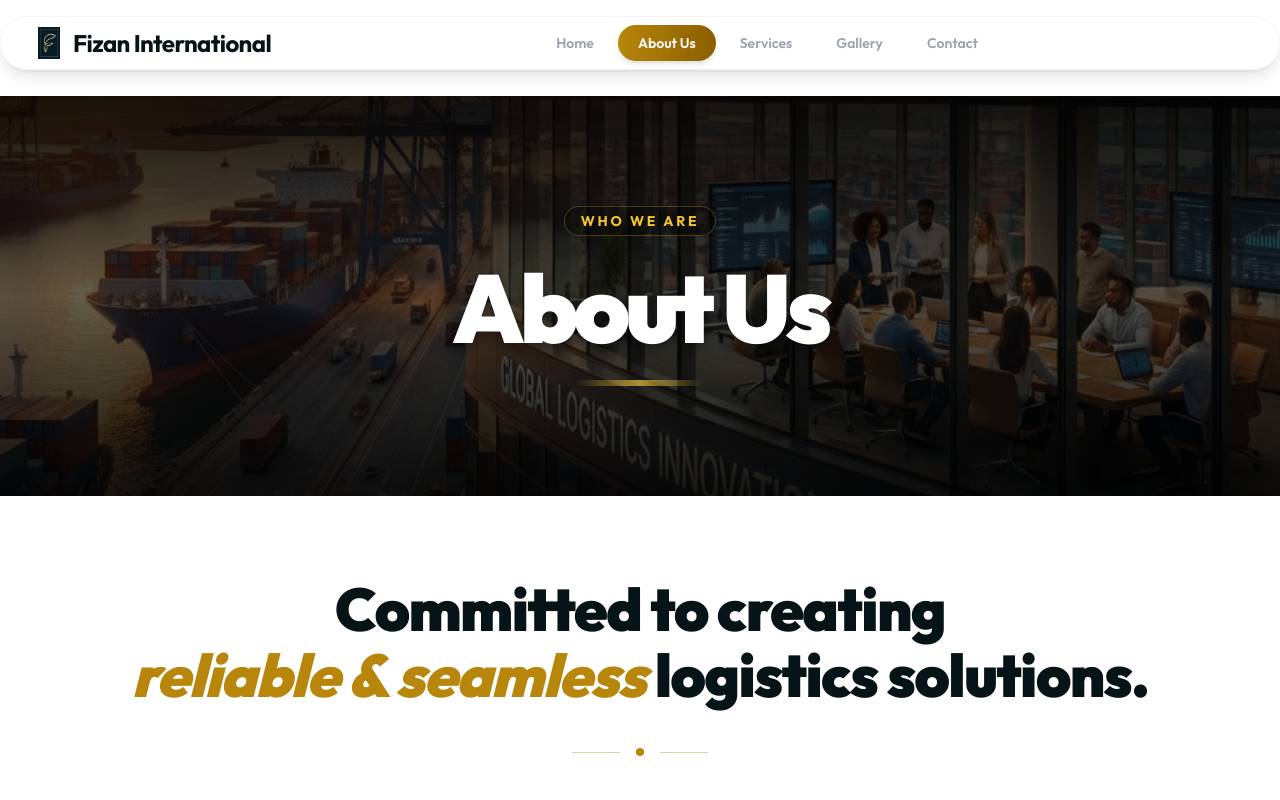
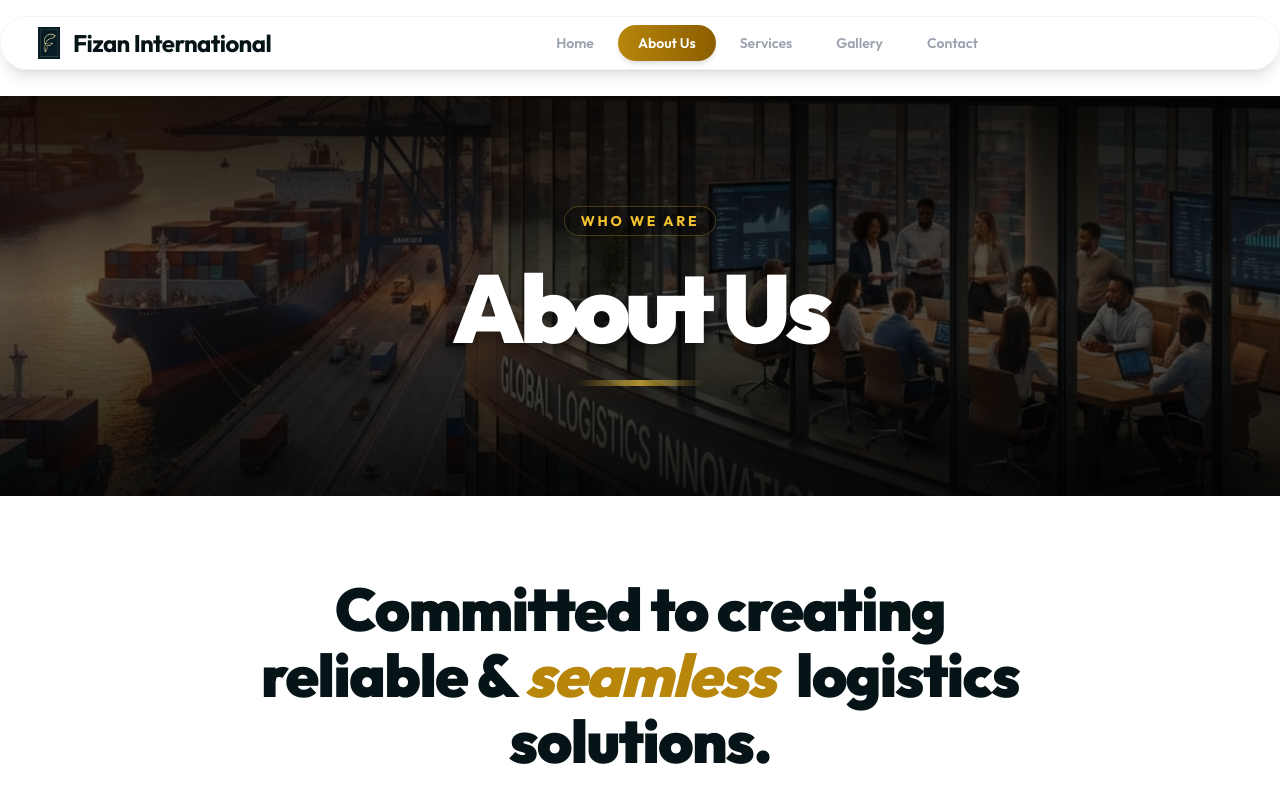
Before and after one commit to Shibilipadalath/logistic-web, a Next.js app: page /about in a window 1280 px wide. Shown: the top 800 px of the page. Built offline with nearby package versions, Linux system fonts and the light colour scheme; a web font is replaced by a local one.

Commit message:
new updates done

```diff
--- a/src/components/AboutMain.tsx
+++ b/src/components/AboutMain.tsx
@@ -8,7 +8,7 @@ export default function AboutMain() {
         <div className="mb-24 text-center max-w-5xl mx-auto">
           <h2 className="text-4xl md:text-6xl font-black text-brand-black leading-[1.1] tracking-tight mb-10">
             Committed to creating <br />
-            <span className="font-serif italic text-brand-primary">reliable & seamless </span> logistics solutions.
+            reliable & <span className="font-serif italic text-brand-primary mr-3">seamless</span> logistics solutions.
           </h2>
           <div className="flex items-center justify-center gap-4 mb-10 text-brand-primary/40">
             <span className="h-px w-12 bg-current"></span>
```
